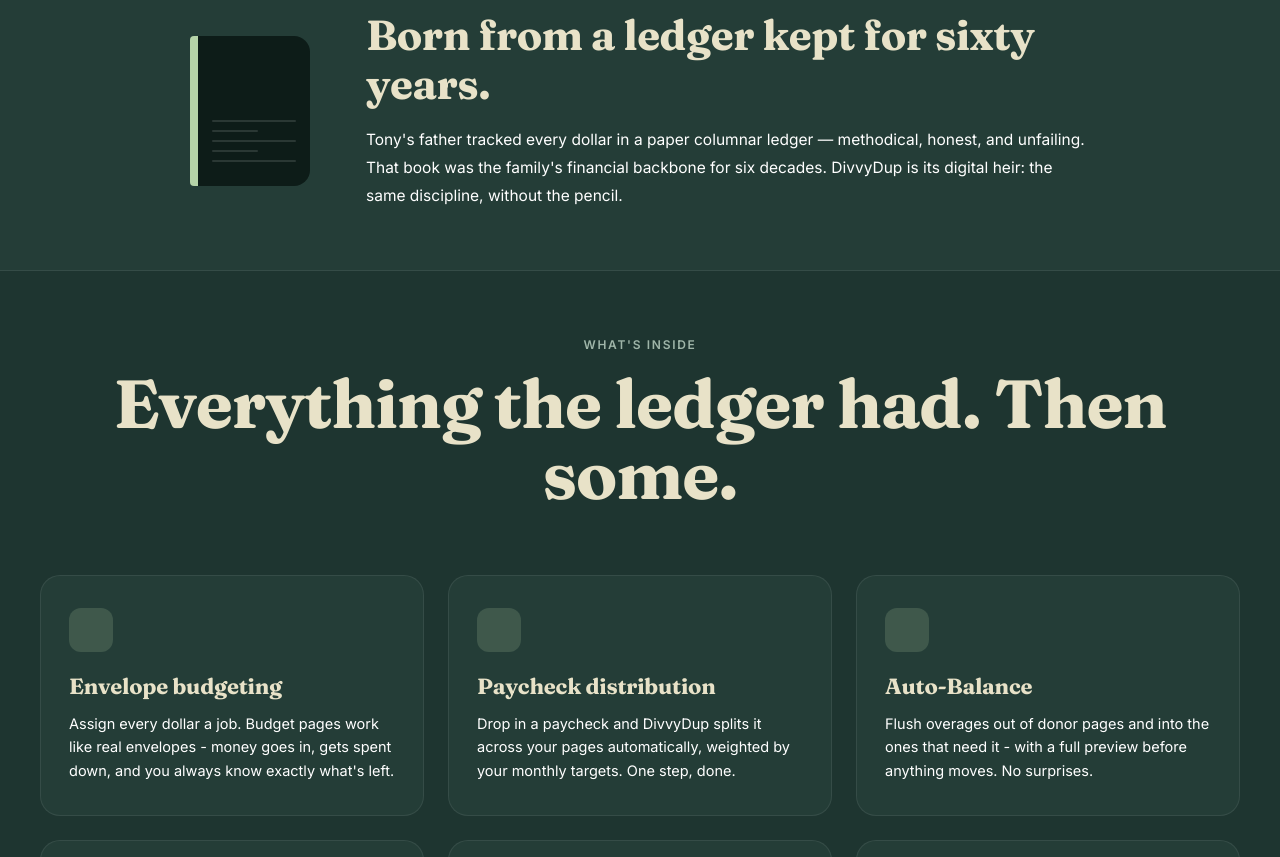
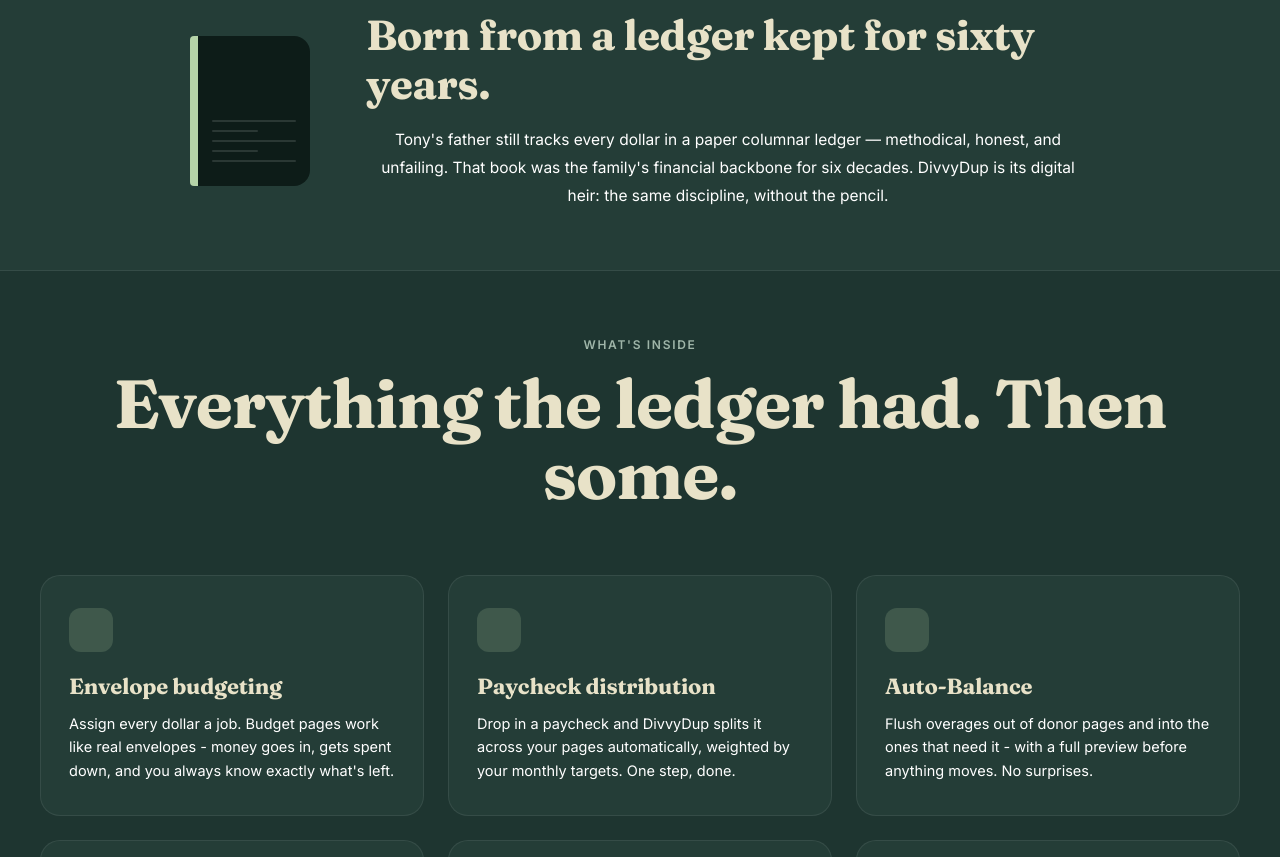
Before and after one commit to r1gger1/divvydup, a React (Vite) app: page / in a window 1280 px wide. Shown: the part 1540-2397 px from the top of the page. Built offline with nearby package versions, Linux system fonts and the light colour scheme.

Commit message:
Update origin story copy and center align text

```diff
--- a/src/App.jsx
+++ b/src/App.jsx
@@ -55,7 +55,7 @@
           </div>
           <div>
             <h2 style={{fontFamily:fh,fontSize:'clamp(32px,4vw,42px)',fontWeight:700,color:C.cream,marginBottom:'18px',lineHeight:1.15,letterSpacing:'-0.01em'}}>Born from a ledger kept for sixty years.</h2>
-            <p style={{fontSize:'15.5px',color:C.white,lineHeight:1.8,fontWeight:400}}>Tony's father tracked every dollar in a paper columnar ledger — methodical, honest, and unfailing. That book was the family's financial backbone for six decades. DivvyDup is its digital heir: the same discipline, without the pencil.</p>
+            <p style={{fontSize:'15.5px',color:C.white,lineHeight:1.8,fontWeight:400,textAlign:'center'}}>Tony's father still tracks every dollar in a paper columnar ledger — methodical, honest, and unfailing. That book was the family's financial backbone for six decades. DivvyDup is its digital heir: the same discipline, without the pencil.</p>
           </div>
         </div>
       </section>
```
